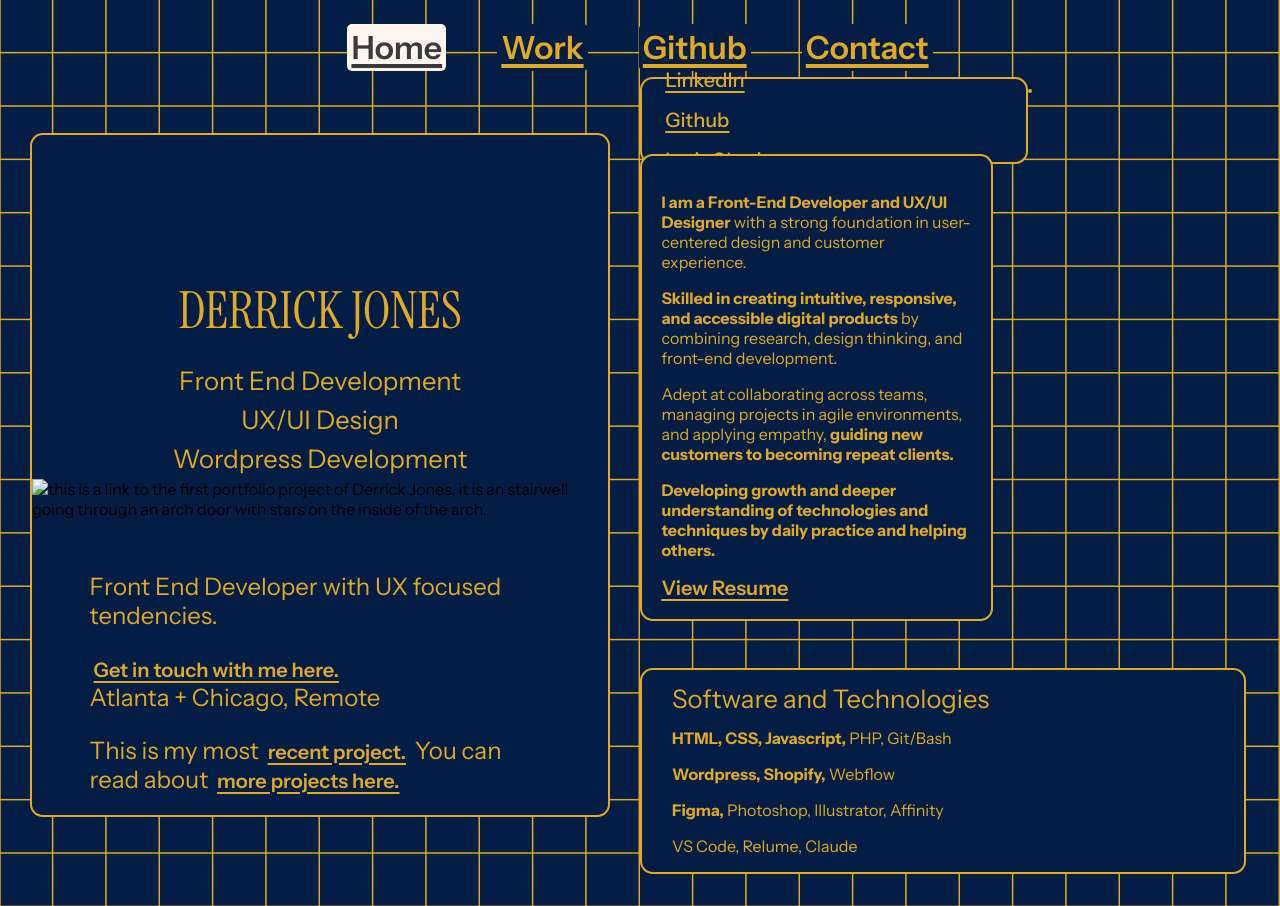
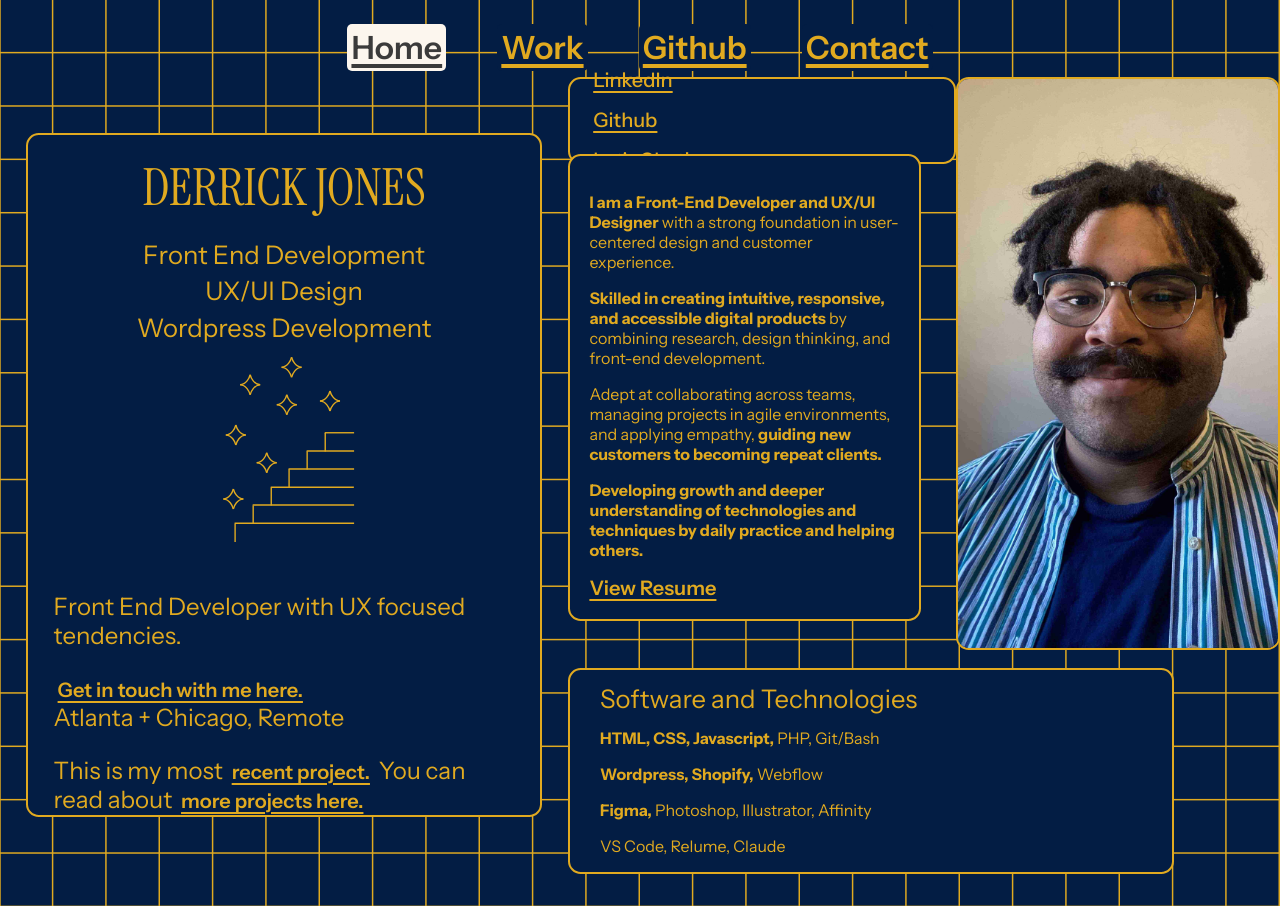
Before and after one commit to derrickdotnet/derrickjdjones, a plain HTML site: page index.html in a window 1280 px wide. Shown: the top 906 px of the page. Drawn offline with Linux system fonts and the light colour scheme; the site is published under a folder, as on GitHub Pages, so addresses that start at the root find nothing.

Commit message:
pathname change
same, forgot the /

```diff
--- a/index.html
+++ b/index.html
@@ -46,7 +46,7 @@
                         <h2>Front End Development</h2>
                         <h2>UX/UI Design</h2>
                         <h2>Wordpress Development</h2>
-                        <img id="stairway" src="/images/bigstairwaycolor.svg"
+                        <img id="stairway" src="images/bigstairwaycolor.svg"
                             alt="this is a link to the first portfolio project of Derrick Jones. it is an stairwell going through an arch door with stars on the inside of the arch.">
                         <div class="heroGrid_copy">
                             <p>Front End Developer with UX focused tendencies.</p>
@@ -78,7 +78,7 @@
                     <a href="images/Derrick Jones Front End Wordpress Developer–Portfolio.pdf" target="_blank">View Resume</a>
                 </div>
                 <div class="desktopGrid_cutie">
-                    <img src="/images/profile2026.jpg" alt="">
+                    <img src="images/profile2026.jpg" alt="">
                 </div>
                 <div class="desktopGrid_about">
                     <div class="desktopGrid_aboutCopy">
```
